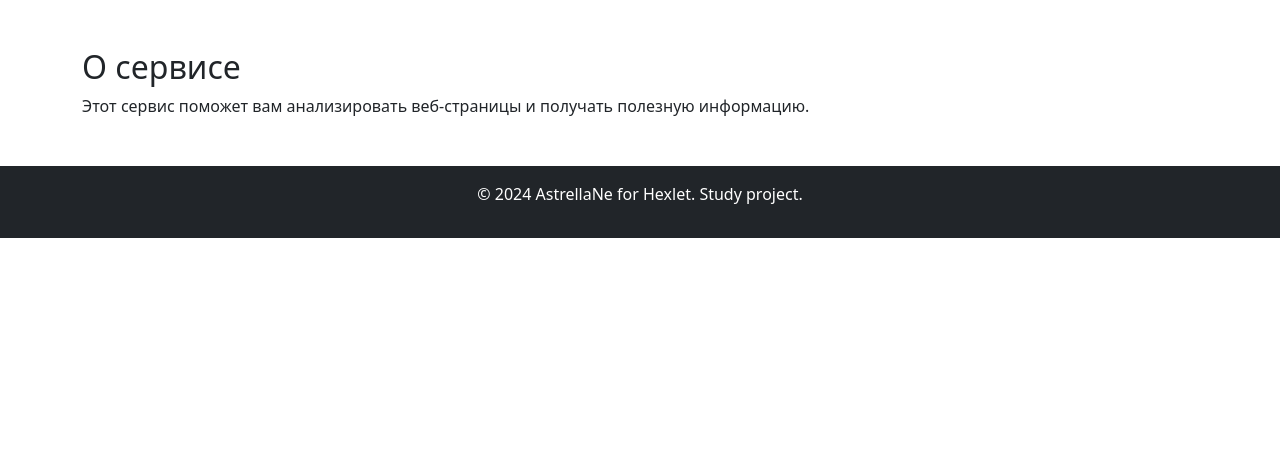
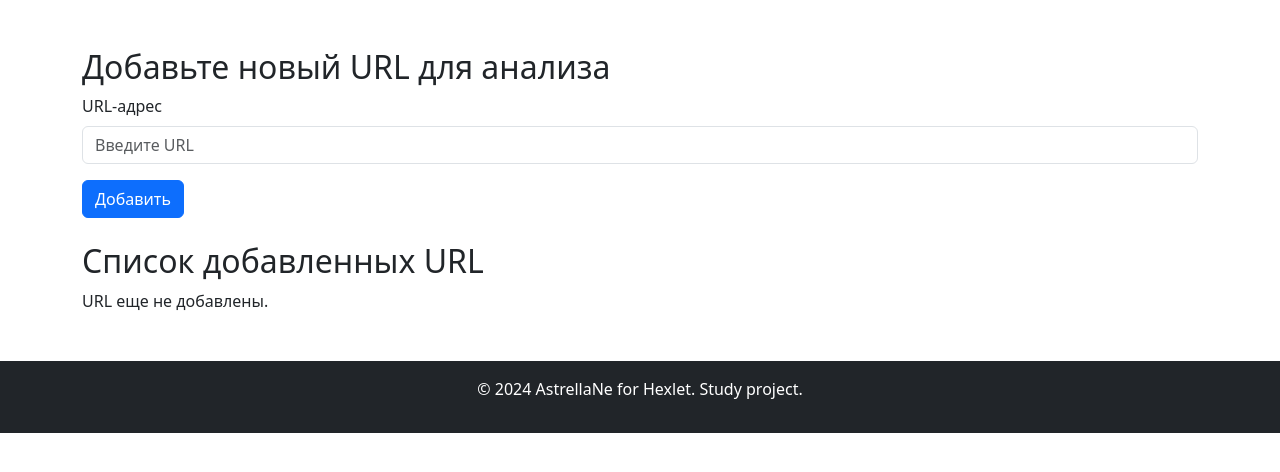
Before and after one commit to AstrellaNe/python-project-83, a Flask app: template templates/index.html in a window 1280 px wide. Shown: the part 192-664 px from the top of the page. Run offline with Flask 3, Linux system fonts and the light colour scheme; the template is opened without the code that fills it, so the values that code supplies are empty; some libraries are stand-ins or nearby versions.

Commit message:
add .env and security | add routes for URL display and edit | implement templates and handlers | fix DB connection issues | update validations | enhance flash messages

```diff
--- a/app.py
+++ b/app.py
@@ -1,12 +1,58 @@
-from flask import Flask, render_template
+import psycopg2
+from flask import Flask, request, redirect, flash, render_template
+from db_connection import add_url, get_all_urls, get_connection
 
 app = Flask(__name__)
+app.secret_key = 'your_secret_key'  # Замените на более безопасный ключ
+
+@app.route('/')
+def index():
+    urls = get_all_urls()
+    return render_template('index.html', urls=urls)
 
 
-@app.route('/')
-def hello():
-    return render_template('index.html')
+@app.route('/add-url', methods=['POST'])
+def add_url_route():
+    url = request.form['url']
+    if not url or len(url) > 255:
+        flash('Некорректный URL', 'error')
+        return redirect('/')
+
+    add_url(url)
+    flash('URL успешно добавлен', 'success')
+    return redirect('/')
 
 
-if __name__ == '__main__':
-    app.run(debug=True)
+@app.route('/urls/<int:id>')
+def show_url(id):
+    conn = get_connection()
+    if conn:
+        try:
+            with conn.cursor() as cursor:
+                cursor.execute("SELECT * FROM urls WHERE id = %s;", (id,))
+                url = cursor.fetchone()
+                if url:
+                    return render_template('url_details.html', url=url)
+                else:
+                    flash('URL не найден', 'error')
+                    return redirect('/')
+        except psycopg2.Error as e:
+            flash(f"Ошибка при получении данных: {e}", 'error')
+        finally:
+            conn.close()
+
+
+@app.route('/urls/delete/<int:id>', methods=['POST'])
+def delete_url(id):
+    conn = get_connection()
+    if conn:
+        try:
+            with conn.cursor() as cursor:
+                cursor.execute("DELETE FROM urls WHERE id = %s;", (id,))
+                conn.commit()
+                flash('URL успешно удален', 'success')
+        except psycopg2.Error as e:
+            flash(f"Ошибка при удалении URL: {e}", 'error')
+        finally:
+            conn.close()
+    return redirect('/')
--- a/run.py
+++ b/run.py
@@ -2,3 +2,5 @@
 
 if __name__ == '__main__':
     app.run(debug=True)
+
+# для продакшена debug=False
--- a/templates/index.html
+++ b/templates/index.html
@@ -13,13 +13,51 @@
     </header>
 
     <main class="container my-5">
-        <h2>О сервисе</h2>
-        <p>Этот сервис поможет вам анализировать веб-страницы и получать полезную информацию.</p>
+        <h2>Добавьте новый URL для анализа</h2>
+        <form action="/add-url" method="post" class="mb-4">
+            <div class="mb-3">
+                <label for="url" class="form-label">URL-адрес</label>
+                <input type="text" name="url" id="url" class="form-control" placeholder="Введите URL" required>
+            </div>
+            <button type="submit" class="btn btn-primary">Добавить</button>
+        </form>
+
+        <h2>Список добавленных URL</h2>
+        {% if urls %}
+            <table class="table table-striped">
+                <thead>
+                    <tr>
+                        <th>ID</th>
+                        <th>URL</th>
+                        <th>Дата добавления</th>
+                        <th>Действия</th>
+                    </tr>
+                </thead>
+                <tbody>
+                    {% for url in urls %}
+                        <tr>
+                            <td>{{ url[0] }}</td>
+                            <td>{{ url[1] }}</td>
+                            <td>{{ url[2] }}</td>
+                            <td>
+                                <a href="/urls/{{ url[0] }}" class="btn btn-info btn-sm">Подробнее</a>
+                                <form action="/urls/delete/{{ url[0] }}" method="post" style="display:inline;">
+                                    <button type="submit" class="btn btn-danger btn-sm">Удалить</button>
+                                </form>
+                            </td>
+                        </tr>
+                    {% endfor %}
+                </tbody>
+            </table>
+        {% else %}
+            <p>URL еще не добавлены.</p>
+        {% endif %}
     </main>
 
     <footer class="bg-dark text-white text-center py-3">
         <p>&copy; 2024 AstrellaNe for Hexlet. Study project.</p>
     </footer>
 
+    <script src="https://stackpath.bootstrapcdn.com/bootstrap/5.3.0/js/bootstrap.bundle.min.js"></script>
 </body>
 </html>
```
Also changed, not shown: db_connection.py (added, +53 -0 lines), templates/url_details.html (added, +18 -0 lines), README.md, 1 other file.
